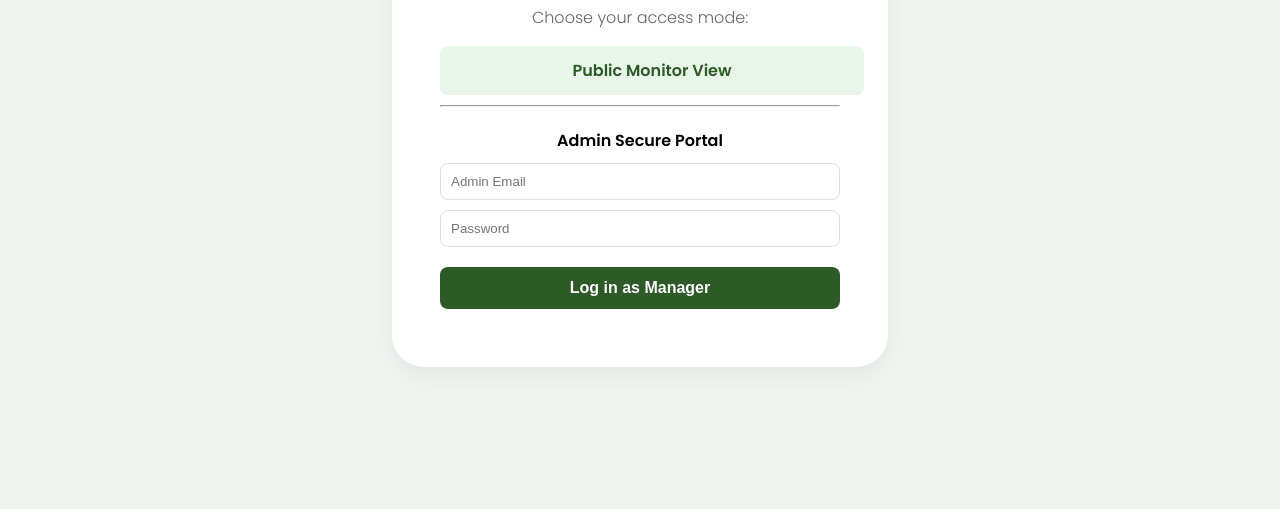
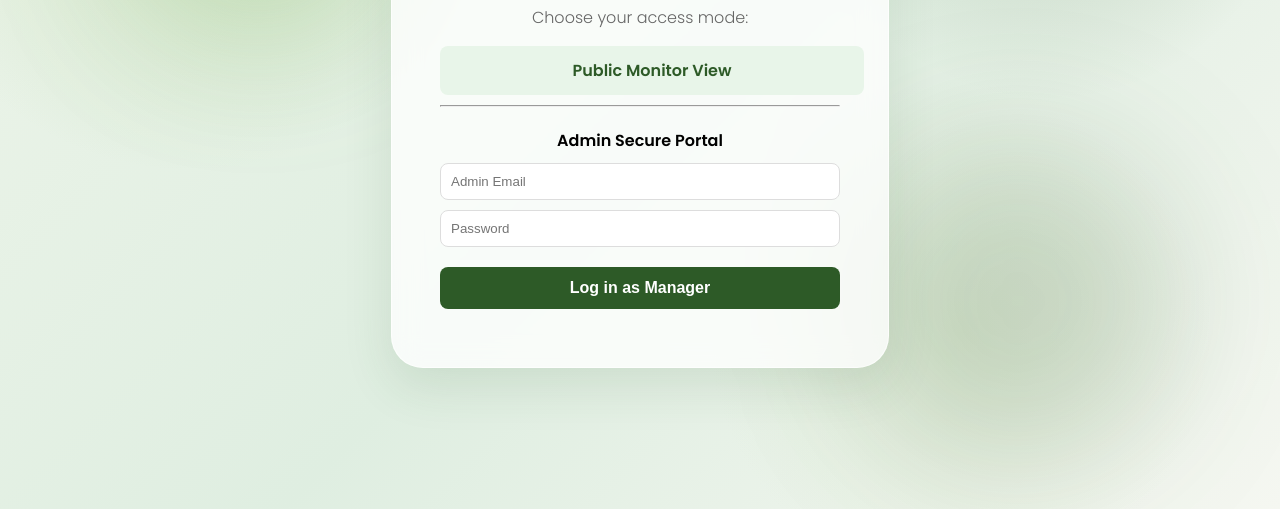
Before and after one commit to haziqbal404-hub/agricultural-control, a plain HTML site: page index.html in a window 1280 px wide. Shown: the part 291-800 px from the top of the page. Drawn offline with nearby package versions, Linux system fonts and the light colour scheme.

Commit message:
updating public live button to hoverable and change background to blury effect

```diff
--- a/index.html
+++ b/index.html
@@ -5,11 +5,61 @@
     <link href="https://fonts.googleapis.com/css2?family=Poppins:wght@300;600&display=swap" rel="stylesheet">
     <script src="https://unpkg.com/lucide@latest"></script>
     <style>
-        body { font-family: 'Poppins', sans-serif; background: #f0f4f0; display: flex; align-items: center; justify-content: center; height: 100vh; margin: 0; }
-        .hero { text-align: center; background: white; padding: 3rem; border-radius: 2rem; box-shadow: 0 10px 25px rgba(0,0,0,0.05); max-width: 400px; }
+        body {
+            font-family: 'Poppins', sans-serif;
+            background:
+                radial-gradient(circle at 15% 20%, rgba(130, 180, 92, 0.24), transparent 24%),
+                radial-gradient(circle at 82% 18%, rgba(45, 90, 39, 0.18), transparent 20%),
+                radial-gradient(circle at 75% 78%, rgba(198, 219, 174, 0.3), transparent 22%),
+                linear-gradient(135deg, #eef5ea 0%, #dfeee1 52%, #f5f7f1 100%);
+            display: flex;
+            align-items: center;
+            justify-content: center;
+            min-height: 100vh;
+            margin: 0;
+            overflow: hidden;
+            position: relative;
+        }
+        body::before,
+        body::after {
+            content: "";
+            position: absolute;
+            inset: auto;
+            border-radius: 999px;
+            filter: blur(70px);
+            pointer-events: none;
+        }
+        body::before {
+            width: 260px;
+            height: 260px;
+            top: 8%;
+            left: 10%;
+            background: rgba(120, 176, 86, 0.26);
+        }
+        body::after {
+            width: 320px;
+            height: 320px;
+            right: 8%;
+            bottom: 6%;
+            background: rgba(45, 90, 39, 0.16);
+        }
+        .hero {
+            text-align: center;
+            background: rgba(255, 255, 255, 0.78);
+            backdrop-filter: blur(14px);
+            -webkit-backdrop-filter: blur(14px);
+            padding: 3rem;
+            border-radius: 2rem;
+            box-shadow: 0 18px 50px rgba(45, 90, 39, 0.12);
+            border: 1px solid rgba(255, 255, 255, 0.65);
+            max-width: 400px;
+            position: relative;
+            z-index: 1;
+        }
         .logo-box { color: #2d5a27; margin-bottom: 1rem; }
-        .btn { display: block; width: 100%; padding: 12px; margin: 10px 0; border-radius: 8px; border: none; font-weight: 600; cursor: pointer; text-decoration: none; font-size: 1rem; }
+        .btn { display: block; width: 100%; padding: 12px; margin: 10px 0; border-radius: 8px; border: none; font-weight: 600; cursor: pointer; text-decoration: none; font-size: 1rem; transition: background 0.2s ease, transform 0.2s ease, box-shadow 0.2s ease; }
         .btn-guest { background: #e8f5e9; color: #2d5a27; }
+        .btn-guest:hover, .btn-guest:focus-visible { background: #2d5a27; color: white; transform: translateY(-1px); box-shadow: 0 8px 18px rgba(45, 90, 39, 0.18); }
         .btn-admin { background: #2d5a27; color: white; }
         input { width: 100%; padding: 10px; margin-bottom: 10px; border: 1px solid #ddd; border-radius: 8px; box-sizing: border-box; }
     </style>
```
